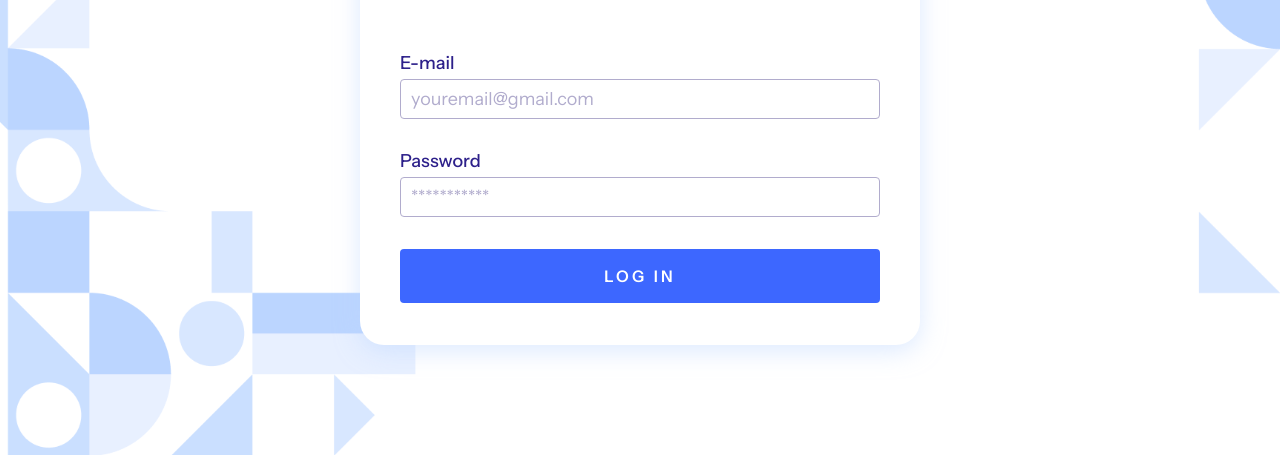
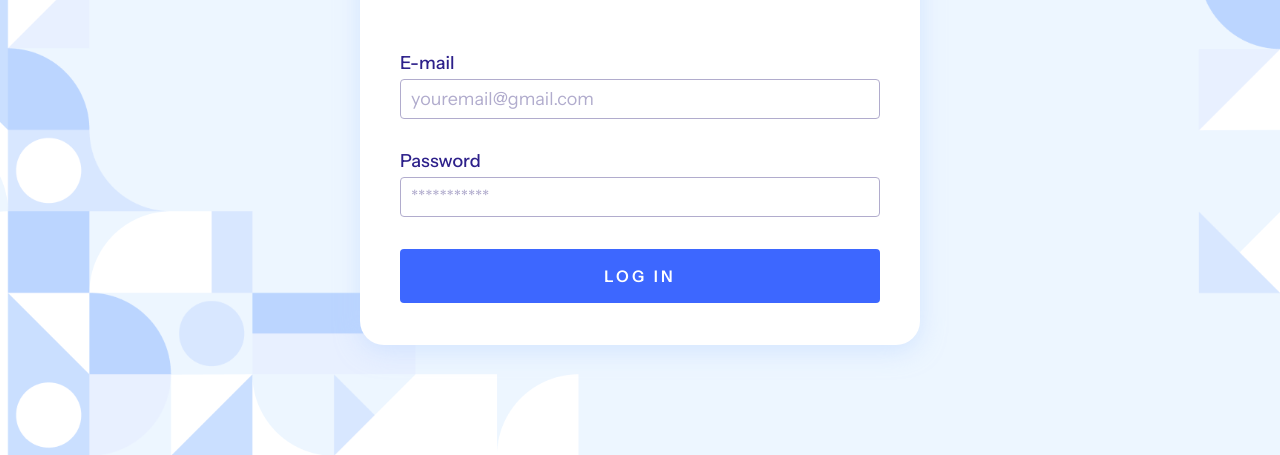
Before and after one commit to barraIhsan/tugas-kodein, a plain HTML site: page weekly/2-login/index.html in a window 1280 px wide. Shown: the part 345-800 px from the top of the page. Drawn offline with Linux system fonts and the light colour scheme.

Commit message:
feat(week-2): 🎨 add background color
Add #edf6ff background color to second weekly assignment.

```diff
--- a/weekly/2-login/style.css
+++ b/weekly/2-login/style.css
@@ -1,7 +1,9 @@
 @import url("https://fonts.googleapis.com/css2?family=Instrument+Sans:ital,wght@0,400..700;1,400..700&display=swap");
 
+/* I could use background shorthand, yes. But this aproach is easier to read */
 body {
 	background-image: url("img/bg.png");
+	background-color: #edf6ff;
 	background-size: cover;
 	background-position: center;
 	font-family: "Instrument Sans", Arial, Helvetica, sans-serif;
```
